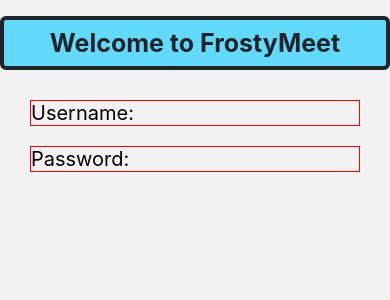
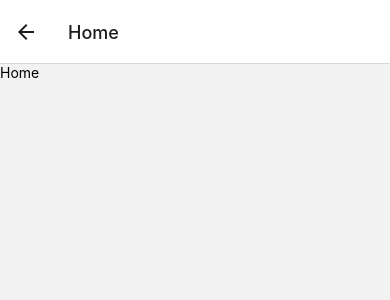
Before and after one commit to hynesnd/frosty-meet-native, a React Native app: screen /Home in a window 390 px wide. Shown: the top 300 px of the page. Built offline with nearby package versions, Linux system fonts and the light colour scheme.

Commit message:
Adds skeleton Home component

```diff
--- a/App.js
+++ b/App.js
@@ -4,14 +4,16 @@ import { StyleSheet, Text, View } from "react-native";
 import { NavigationContainer } from "@react-navigation/native";
 import { createNativeStackNavigator } from "@react-navigation/native-stack";
 import { Login } from "./components/Login";
+import { Home } from "./components/Home";
 
 const Stack = createNativeStackNavigator();
 
 export default function App() {
   return (
     <NavigationContainer>
-      <Stack.Navigator screenOptions={{ headerShown: false }}>
+      <Stack.Navigator screenOptions={{ headerShown: true }}>
         <Stack.Screen name="Login" component={Login} />
+        <Stack.Screen name="Home" component={Home} />
       </Stack.Navigator>
     </NavigationContainer>
   );
--- /dev/null
+++ b/components/Home.js
@@ -0,0 +1,12 @@
+import React, { useState } from "react";
+import { View, Text, StyleSheet, TextInput } from "react-native";
+
+export const Home = () => {
+  return (
+    <View>
+      <View>
+        <Text>Home</Text>
+      </View>
+    </View>
+  );
+};
```
